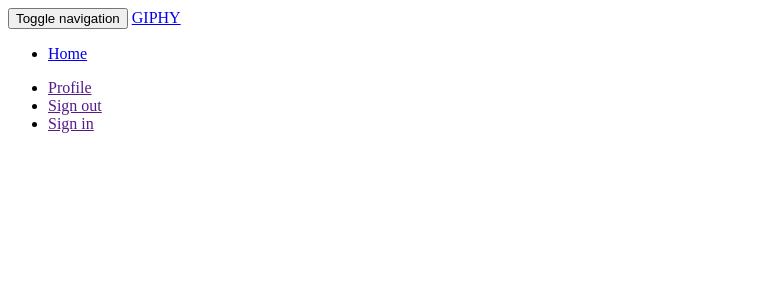
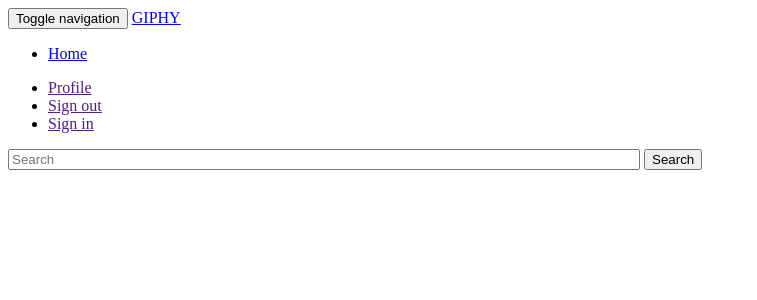
Before and after one commit to KadogoKenya/Food-Inn, a Flask app: template app/templates/navbar.html in a window 1280 px wide. Shown: the top 300 px of the page, without its empty margins (0-757 px from the left). Run offline with Flask 2, Linux system fonts and the light colour scheme; the template is opened without the code that fills it, so the values that code supplies are empty; parts of the project's set-up code (start-up, migrations or seed data) failed here and were passed over; some libraries are stand-ins or nearby versions.

Commit message:
css tyles added

```diff
--- /dev/null
+++ b/app/static/CSS/search.css
@@ -0,0 +1,5 @@
+.form-control{
+    margin-right: auto;
+    margin-left: auto;
+    width: 50%;
+}
--- a/app/templates/navbar.html
+++ b/app/templates/navbar.html
@@ -1,3 +1,5 @@
+<link rel="stylesheet" href="{{url_for('static',filename='css/search.css')}}">
+
 
 <div class="navbar navbar-inverse" role="navigation">
     <div class="container-fluid">
@@ -24,3 +26,17 @@
         </div>
     </div>
 </div>
+
+<div class="container">
+    <div class="row">
+        <div class="col-md-3"></div>
+        <div class="col-md-6 mb-20">
+            <form class="form-inline">
+                <input class="form-control mr-sm-2" type="search" placeholder="Search" aria-label="Search">
+                <button class="btn btn-outline-success my-2 my-sm-0 ml-15" type="submit">Search</button>
+            </form>
+
+
+    </div>
+</div>
+</div>
```
Also changed, not shown: app/request.py (+16 -0 lines), app/templates/index.html (+11 -5 lines), app/templates/macros.html (+20 -3 lines), app/templates/search.html (+17 -0 lines), app/views.py (+40 -3 lines). Lines whose indentation alone changed are shown as unchanged.
